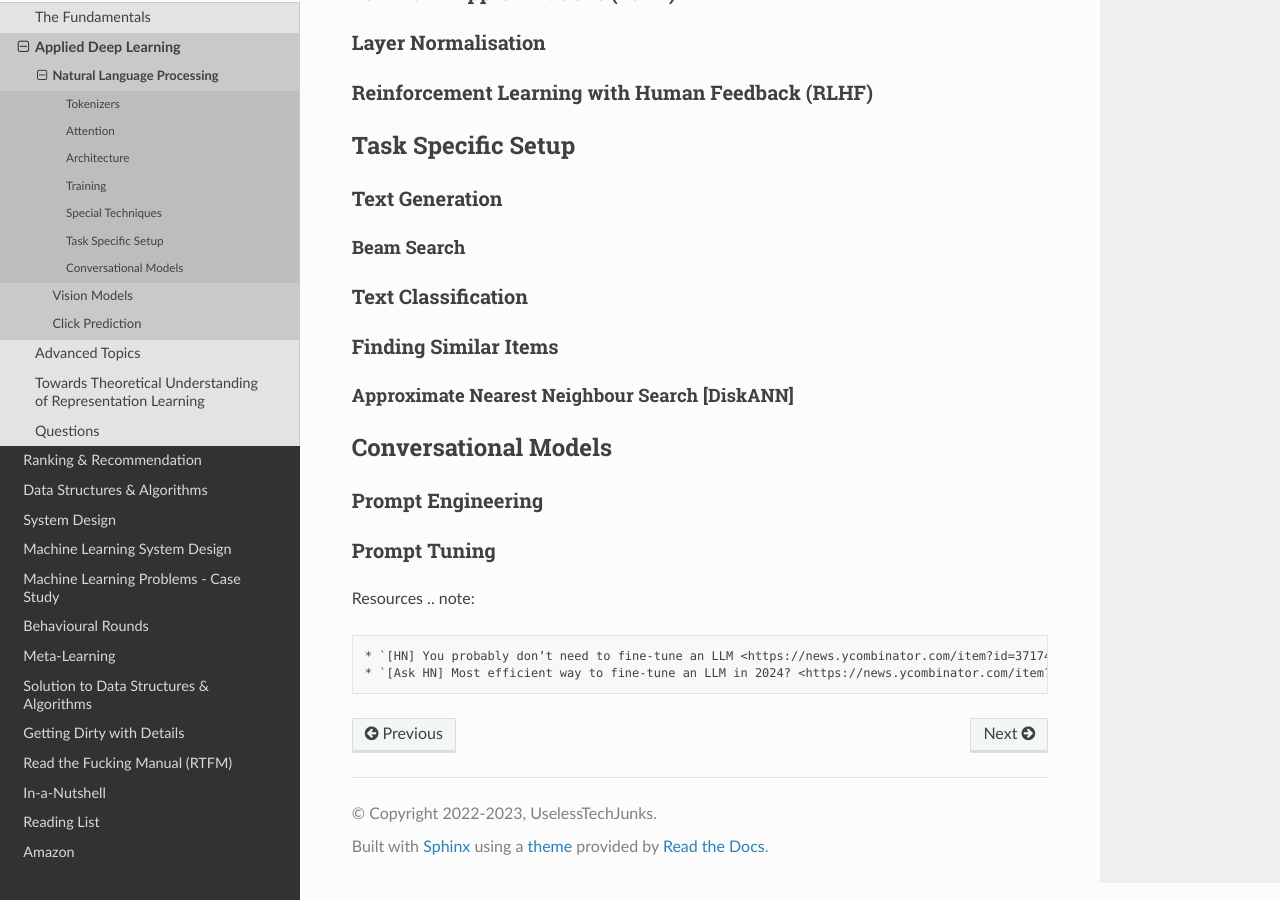
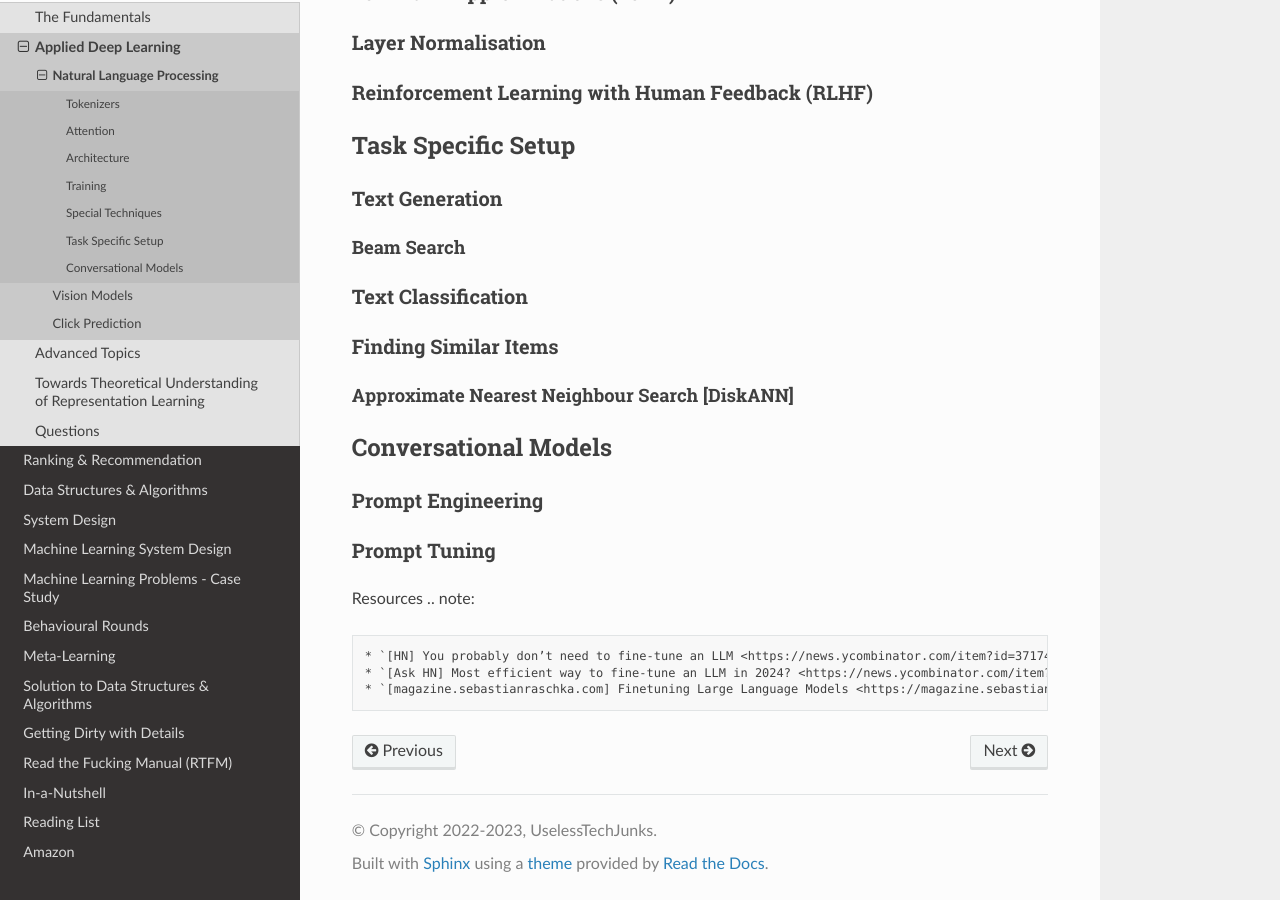
Before and after one commit to uselesstechjunks/leetcode, a Sphinx documentation site: the page built from docs/source/dl/application/nlp.rst, in a window 1280 px wide and 900 px high, scrolled down 1304 px. Built offline with Sphinx 7.4.7 and the Read the Docs theme 2.0.0, drawn with Linux system fonts in a browser that asks for light colours.

Commit message:
Update nlp.rst

```diff
--- a/docs/source/dl/application/nlp.rst
+++ b/docs/source/dl/application/nlp.rst
@@ -85,3 +85,4 @@ Resources
 .. note::
 	* `[HN] You probably don’t need to fine-tune an LLM <https://news.ycombinator.com/item?id=37174850>`_
 	* `[Ask HN] Most efficient way to fine-tune an LLM in 2024? <https://news.ycombinator.com/item?id=39934480>`_
+	* `[magazine.sebastianraschka.com] Finetuning Large Language Models <https://magazine.sebastianraschka.com/p/finetuning-large-language-models>`_
```
